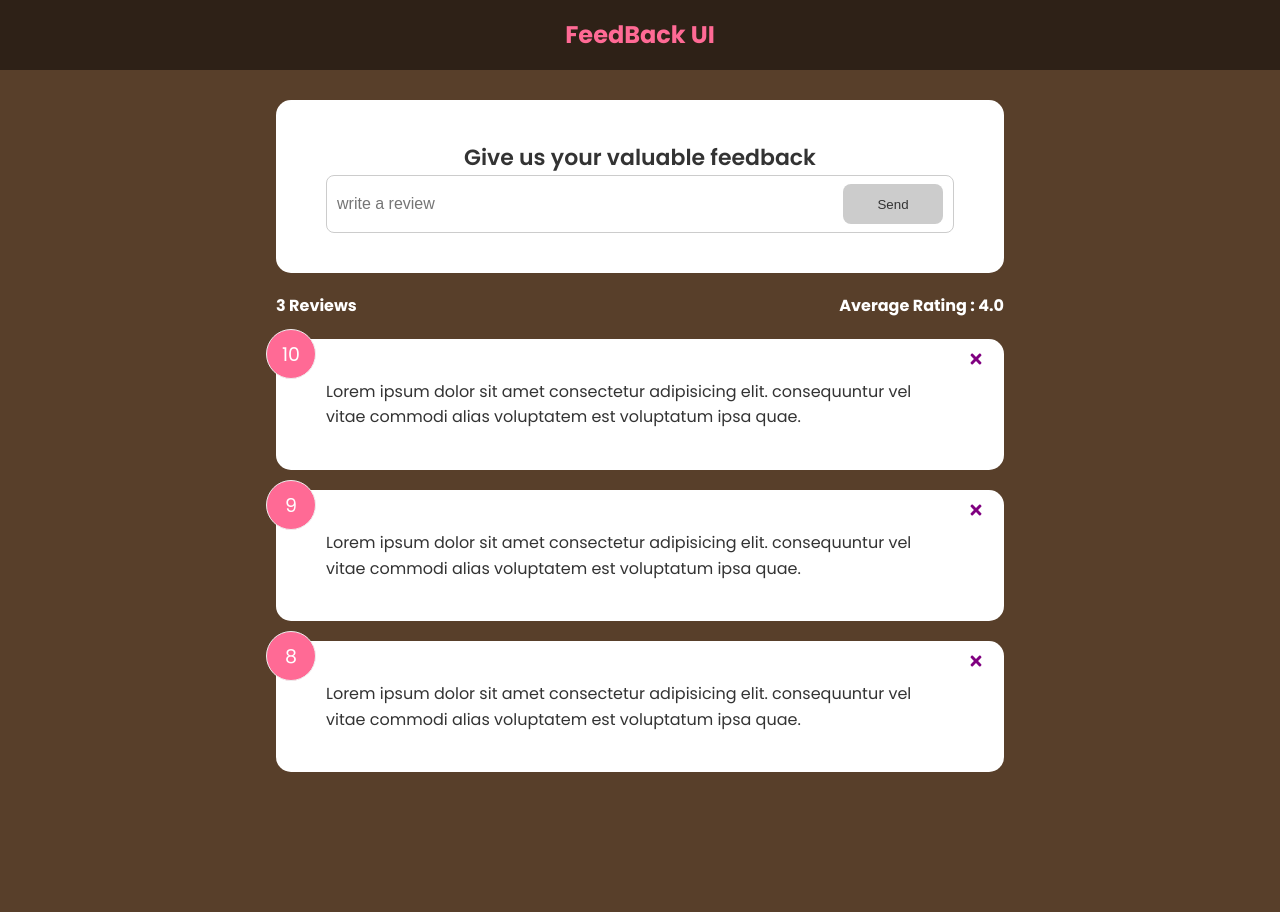
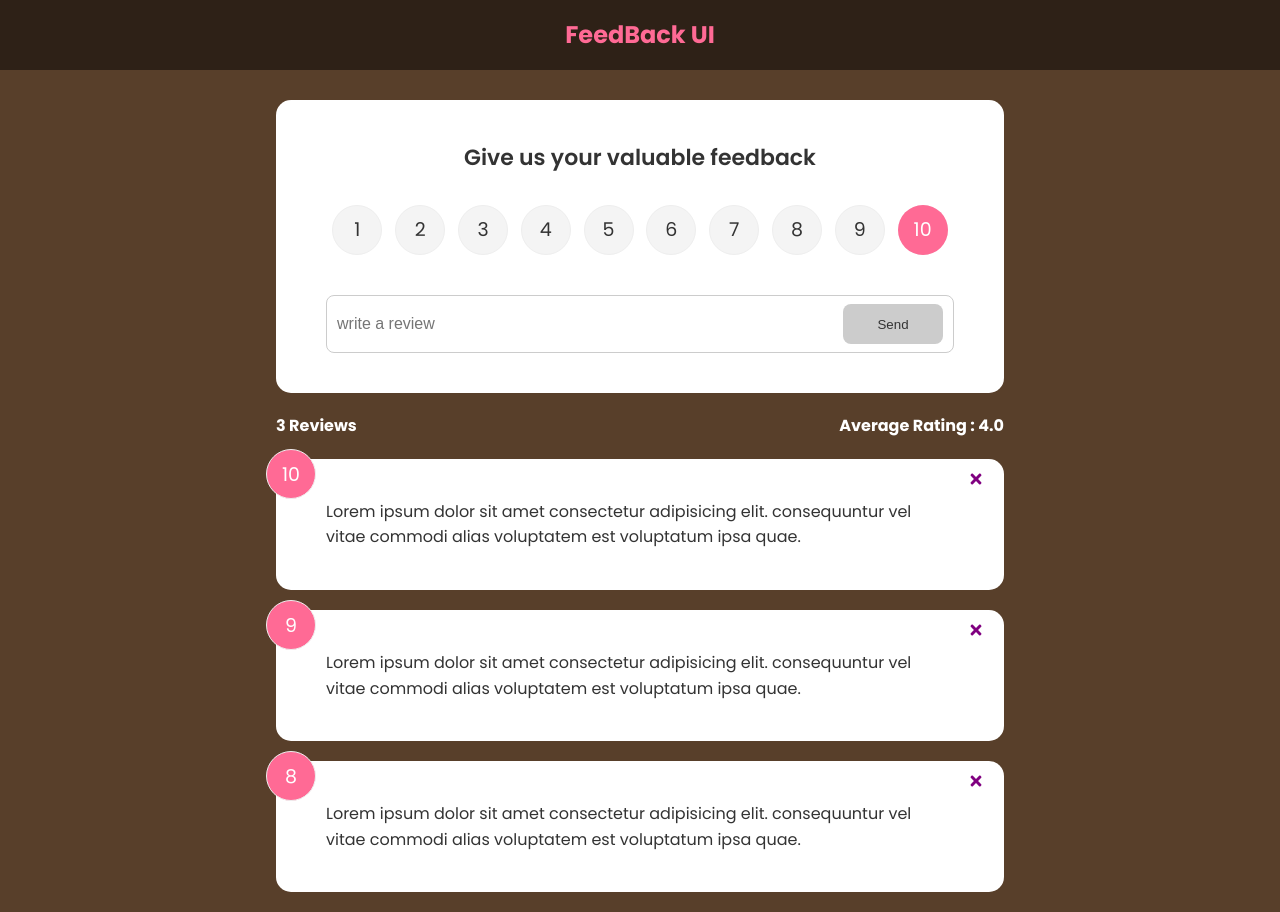
Before and after one commit to jangwalia/Feedback-Form, a React (Create React App) app: page / in a window 1280 px wide. Before the commit the page ends 800 px from the top, so only its background shows below. Built offline with nearby package versions, Linux system fonts and the light colour scheme.

Commit message:
add Rating component

```diff
--- a/src/components/FeedbackForm.jsx
+++ b/src/components/FeedbackForm.jsx
@@ -2,10 +2,12 @@
 import { useState } from "react";
 import Card from "./shared/Card";
 import Button from "./shared/Button";
+import Rating from "./Rating";
 export default function FeedbackForm() {
   const [text,setText] = useState('')
   const[btnDisabled,setBtnDisabled] = useState(true)
   const[message,setMessage] = useState('')
+  const [rating,setRating] = useState(10)
   const handleChange = (e)=>{
     if(text === ''){
       setBtnDisabled(true)
@@ -22,8 +24,9 @@
   }
   return (
     <Card>
+      <h2>Give us your valuable feedback</h2>
       <form>
-        <h2>Give us your valuable feedback</h2>
+        <Rating selected={(rating)=>setRating(rating)}/>
         <div className="input-group">
           <input onChange={handleChange} type="text" placeholder="write a review" />
           <Button isDisabled = {btnDisabled} type="submit">Send</Button>
--- /dev/null
+++ b/src/components/Rating.jsx
@@ -0,0 +1,26 @@
+import React from 'react'
+import { useState } from 'react'
+export default function Rating({selected}) {
+  const [ratingSelect,setRatingSelect] = useState(10)
+  const handleChange = (e) =>{
+    setRatingSelect(+e.currentTarget.value)
+    selected(+e.currentTarget.value)
+  }
+  return (
+    <ul className='rating'>
+    {Array.from({ length: 10 }, (_, i) => (
+      <li key={`rating-${i + 1}`}>
+        <input
+          type='radio'
+          id={`num${i + 1}`}
+          name='rating'
+          value={i + 1}
+          onChange={handleChange}
+          checked={ratingSelect === i + 1}
+        />
+        <label htmlFor={`num${i + 1}`}>{i + 1}</label>
+      </li>
+    ))}
+  </ul>
+  )
+}
```
